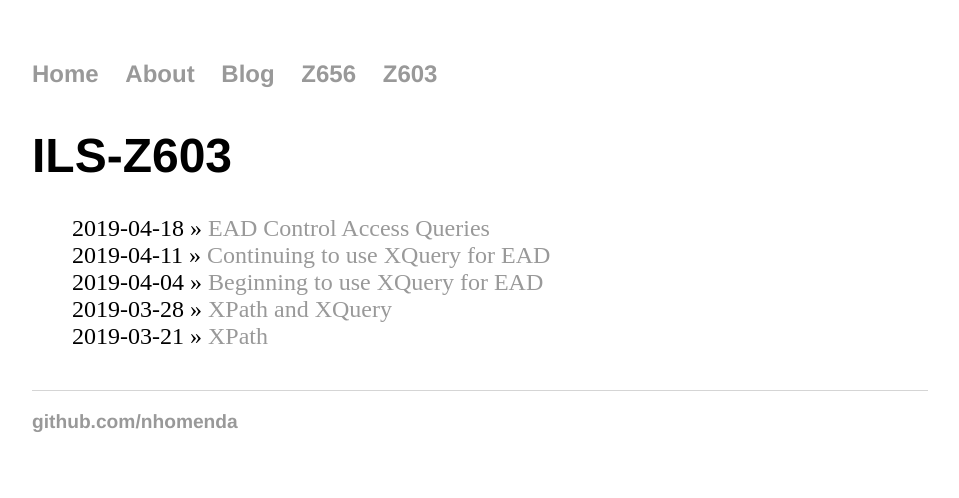
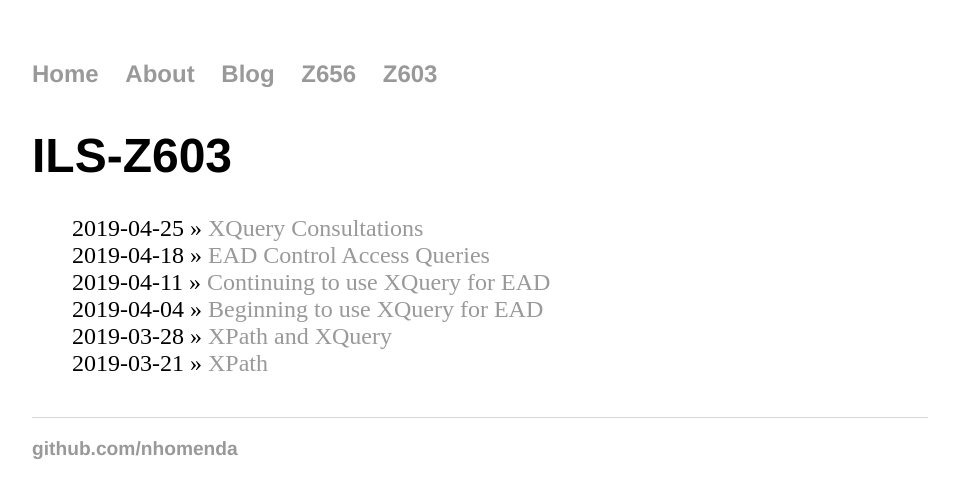
Before and after one commit to nhomenda/nhomenda.github.io, a Jekyll site: the page built from Z603/index.html, in a window 1280 px wide. Shown: the top 498 px of the page, without its empty margins (160-1119 px from the left). Built offline with Jekyll 4.4.1, drawn with Linux system fonts in a browser that asks for light colours.

Commit message:
Update index.html

```diff
--- a/Z603/index.html
+++ b/Z603/index.html
@@ -4,7 +4,8 @@ title: ILS-Z603
 ---
 	<h1>{{ page.title }}</h1>
 	<ul class="assignments">
- 	    <li>2019-04-18 » <a href="/Z603/ead-xquery-3.html" title="EAD Control Access Queries">EAD Control Access Queries</a></li>
+ 	    <li>2019-04-25 » <a href="/Z603/xquery-consultations.html" title="XQuery Consultations">XQuery Consultations</a></li>
+	    <li>2019-04-18 » <a href="/Z603/ead-xquery-3.html" title="EAD Control Access Queries">EAD Control Access Queries</a></li>
 	    <li>2019-04-11 » <a href="/Z603/ead-xquery-2.html" title="Continuing to use XQuery for EAD">Continuing to use XQuery for EAD</a></li>
 	    <li>2019-04-04 » <a href="/Z603/ead-xquery.html" title="Beginning to use XQuery for EAD">Beginning to use XQuery for EAD</a></li>
 	    <li>2019-03-28 » <a href="/Z603/xpath-xquery.html" title="XPath and Xquery">XPath and XQuery</a></li>
```
